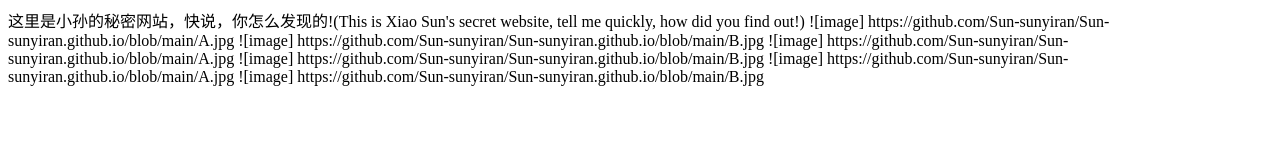
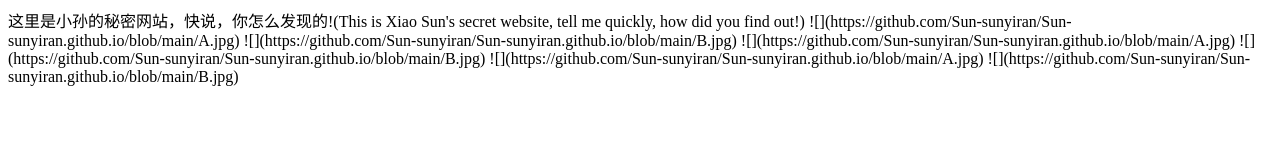
Before and after one commit to Sun-sunyiran/Sun-sunyiran.github.io, a plain HTML site: page index.html in a window 1280 px wide. Drawn offline with Linux system fonts and the light colour scheme.

Commit message:
index.html

```diff
--- a/index.html
+++ b/index.html
@@ -1,7 +1,7 @@
 <hl>这里是小孙的秘密网站，快说，你怎么发现的!(This is Xiao Sun's secret website, tell me quickly, how did you find out!)</hl>
-![image] https://github.com/Sun-sunyiran/Sun-sunyiran.github.io/blob/main/A.jpg
-![image] https://github.com/Sun-sunyiran/Sun-sunyiran.github.io/blob/main/B.jpg
-![image] https://github.com/Sun-sunyiran/Sun-sunyiran.github.io/blob/main/A.jpg
-![image] https://github.com/Sun-sunyiran/Sun-sunyiran.github.io/blob/main/B.jpg
-![image] https://github.com/Sun-sunyiran/Sun-sunyiran.github.io/blob/main/A.jpg
-![image] https://github.com/Sun-sunyiran/Sun-sunyiran.github.io/blob/main/B.jpg
+![](https://github.com/Sun-sunyiran/Sun-sunyiran.github.io/blob/main/A.jpg)
+![](https://github.com/Sun-sunyiran/Sun-sunyiran.github.io/blob/main/B.jpg)
+![](https://github.com/Sun-sunyiran/Sun-sunyiran.github.io/blob/main/A.jpg)
+![](https://github.com/Sun-sunyiran/Sun-sunyiran.github.io/blob/main/B.jpg)
+![](https://github.com/Sun-sunyiran/Sun-sunyiran.github.io/blob/main/A.jpg)
+![](https://github.com/Sun-sunyiran/Sun-sunyiran.github.io/blob/main/B.jpg)
```
